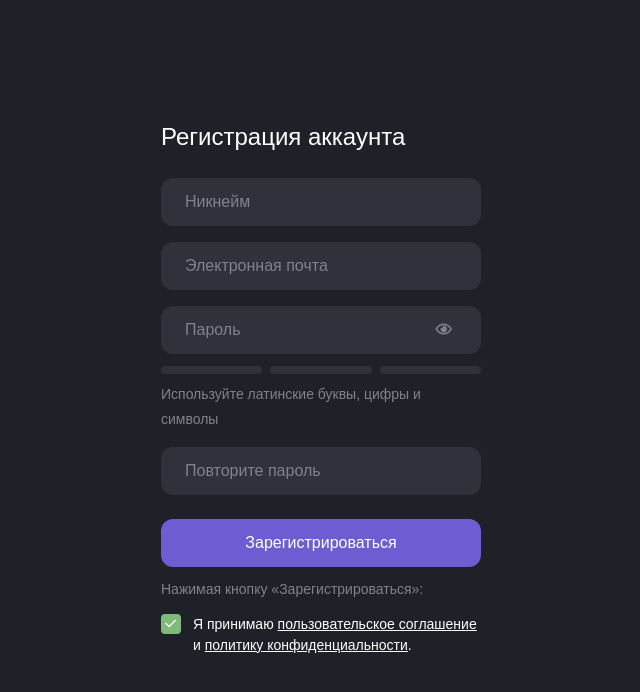
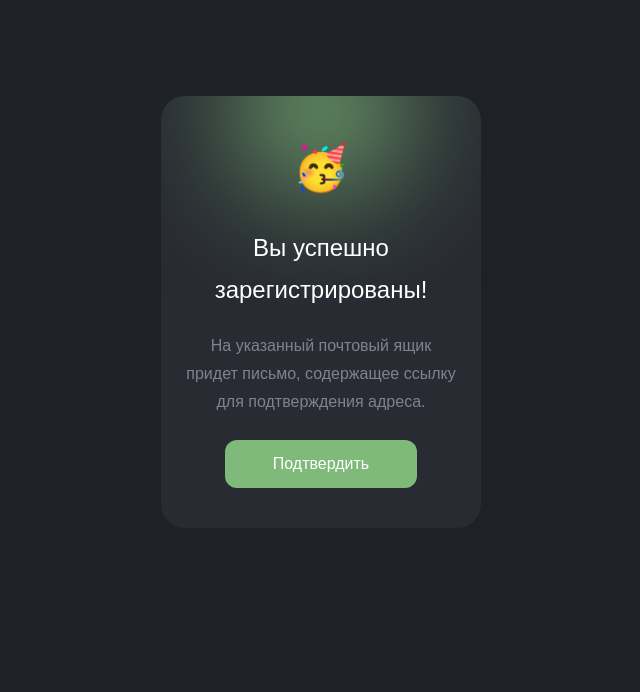
Before and after one commit to NikitaSheremeta/wildhunt-client-personal-cabinet, a Vue app: page /signup in a window 1280 px wide. Shown: the top 692 px of the page, without its empty margins (319-959 px from the left). Built offline with nearby package versions, Linux system fonts and the light colour scheme; a web font is replaced by a local one.

Commit message:
Added BaseNotice components and some refactoring

```diff
--- a/src/components/framework/BaseButton.vue
+++ b/src/components/framework/BaseButton.vue
@@ -129,16 +129,19 @@ $height: 32px;
 $button-colors: (
   primary: (
     background-color: $primary,
-    hover-background: darken($primary, 4%),
+    hover-background: darken($primary, 6%),
+    active-background: lighten($primary, 6%),
     color: $font-color-base
   ),
   dark: (
     background-color: $black,
-    hover-background: darken($black, 4%)
+    hover-background: darken($black, 6%),
+    active-background: lighten($black, 6%)
   ),
   success: (
     background-color: $success,
-    hover-background: darken($success, 4%)
+    hover-background: darken($success, 6%),
+    active-background: lighten($success, 6%)
   ),
   disabled: (
     background-color: $disabled-background,
@@ -181,8 +184,7 @@ $link-colors: (
   }
 
   &:active {
-    transition: 0.1s;
-    transform: scale(0.975);
+    background-color: map-get($button-colors, primary, active-background);
   }
 
   &.full-width {
@@ -200,6 +202,10 @@ $link-colors: (
     &:hover {
       background-color: map-get($button-colors, dark, hover-background);
     }
+
+    &:active {
+      background-color: map-get($button-colors, dark, active-background);
+    }
   }
 
   &.success {
@@ -207,6 +213,10 @@ $link-colors: (
 
     &:hover {
       background-color: map-get($button-colors, success, hover-background);
+    }
+
+    &:active {
+      background-color: map-get($button-colors, success, active-background);
     }
   }
 
--- /dev/null
+++ b/src/components/framework/BaseNotice.vue
@@ -0,0 +1,151 @@
+<template>
+  <div :class="computedClasses">
+    <span v-if="configuration.isShowEmoji" class="emoji">
+      {{ emoji }}
+    </span>
+
+    <h2 v-if="configuration.isShowTitle" class="title">
+      {{ title }}
+    </h2>
+
+    <span v-if="configuration.isShowContent" class="content">
+      {{ content }}
+    </span>
+
+    <BaseButton
+      v-if="configuration.isShowButton"
+      class="control"
+      color="success"
+    >
+      {{ buttonSlot }}
+    </BaseButton>
+  </div>
+</template>
+
+<script>
+import BaseButton from './BaseButton';
+
+export default {
+  name: 'BaseNotice',
+  components: {
+    BaseButton
+  },
+  props: {
+    baseClassName: {
+      type: String,
+      default: 'base-notice'
+    },
+    success: {
+      type: Boolean,
+      default: false
+    },
+    signupSuccess: {
+      type: Boolean,
+      default: false
+    }
+  },
+  data() {
+    return {
+      configuration: {
+        isShowEmoji: false,
+        isShowTitle: false,
+        isShowContent: false,
+        isShowButton: false
+      },
+      status: {
+        success: false,
+        error: false
+      },
+      emoji: '',
+      title: '',
+      content: '',
+      buttonSlot: ''
+    };
+  },
+  created() {
+    if (this.signupSuccess) {
+      this.signupSuccessModifier();
+    }
+  },
+  computed: {
+    computedClasses() {
+      return [this.baseClassName, this.successModifier];
+    },
+    successModifier() {
+      return this.status.success ? 'success' : '';
+    }
+  },
+  methods: {
+    signupSuccessModifier() {
+      for (const key in this.configuration) {
+        this.configuration[key] = true;
+      }
+
+      this.status.success = true;
+
+      this.emoji = '🥳';
+      this.title = 'Вы успешно зарегистрированы!';
+      this.content =
+        'На указанный почтовый ящик придет письмо, содержащее ссылку для подтверждения адреса.';
+      this.buttonSlot = 'Подтвердить';
+    }
+  }
+};
+</script>
+
+<style lang="scss" scoped>
+.base-notice {
+  position: relative;
+  display: flex;
+  flex-direction: column;
+  align-items: center;
+  margin-top: 96px;
+  padding: 32px 0 40px 0;
+  width: 320px;
+  background-color: $gray-900;
+  border-radius: 24px;
+  overflow: hidden;
+
+  &:before {
+    content: '';
+    position: absolute;
+    margin: auto;
+    top: -64px;
+    left: 0;
+    right: 0;
+    width: 156px;
+    height: 156px;
+    border-radius: 50%;
+    filter: blur(64px);
+  }
+
+  &.success {
+    &:before {
+      background-color: $success;
+    }
+  }
+
+  .emoji {
+    z-index: 1;
+    font-size: $font-size-h1;
+  }
+
+  .title {
+    z-index: 1;
+    padding: 0 24px;
+    font-weight: $font-weight-base;
+    text-align: center;
+  }
+
+  .content {
+    z-index: 1;
+    padding: 0 24px;
+    color: $font-color-secondary;
+    text-align: center;
+  }
+
+  .control {
+    margin-top: 24px;
+  }
+}
+</style>
--- a/src/views/ResetPassword.vue
+++ b/src/views/ResetPassword.vue
@@ -5,9 +5,8 @@
         <h2 :class="$style['form-title']">Восстановление аккаунта</h2>
 
         <p :class="$style['form-description']">
-          Пожалуйста, укажите логин или email, который вы использовали при
-          регистрации. Мы отправим вам электронное письмо с дальнейшими
-          инструкциями
+          Укажите логин или электронную почту, которую вы использовали при
+          регистрации. Мы отправим вам письмо с дальнейшими инструкциями
         </p>
 
         <BaseInput
--- a/src/views/Signup.vue
+++ b/src/views/Signup.vue
@@ -74,16 +74,20 @@
 
           <BaseCheckbox v-model:checked="eula">
             Я принимаю
-            <BaseButton tag-name="a" to="/" underline
-              >пользовательское соглашение</BaseButton
-            >
+            <BaseButton tag-name="a" to="/" target="_blank" underline>
+              пользовательское соглашение
+            </BaseButton>
+
             <br />и
-            <BaseButton tag-name="a" to="/" underline
-              >политику конфиденциальности</BaseButton
-            >.
+
+            <BaseButton tag-name="a" target="_blank" to="/" underline>
+              политику конфиденциальности
+            </BaseButton>
           </BaseCheckbox>
         </div>
       </form>
+
+      <BaseNotice signup-success />
     </div>
   </div>
 </template>
@@ -101,6 +105,7 @@ import {
 import BaseInput from '../components/framework/BaseInput';
 import BaseButton from '../components/framework/BaseButton';
 import BaseCheckbox from '../components/framework/BaseCheckbox';
+import BaseNotice from '../components/framework/BaseNotice';
 import { useDebounce } from '../components/use/debounce';
 import { validationMessages } from '../utils/validation-messages';
 
@@ -120,7 +125,8 @@ export default {
   components: {
     BaseInput,
     BaseButton,
-    BaseCheckbox
+    BaseCheckbox,
+    BaseNotice
   },
   data() {
     return {
@@ -308,6 +314,7 @@ export default {
 }
 
 .form {
+  display: none;
   margin-top: 96px;
   margin-bottom: 48px;
   width: 320px;
```
